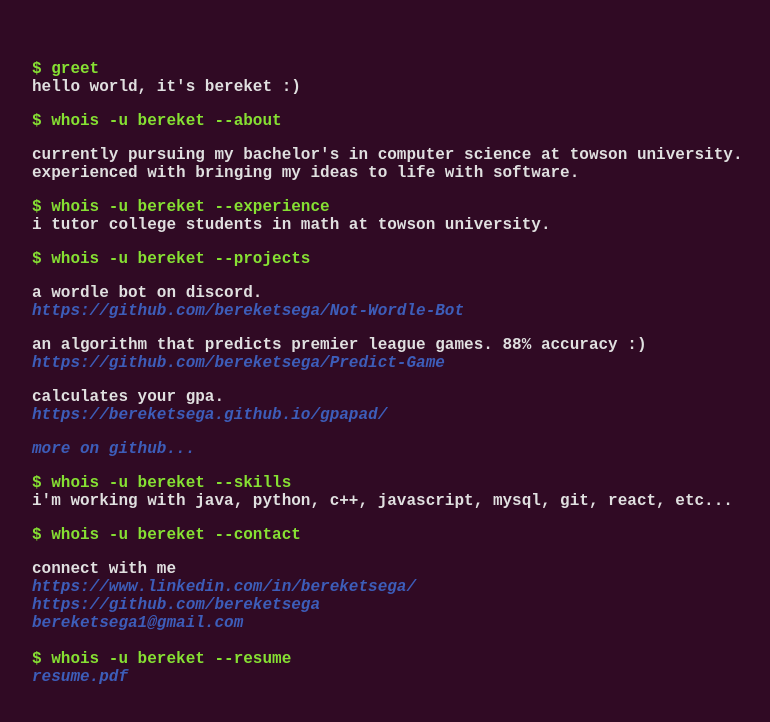
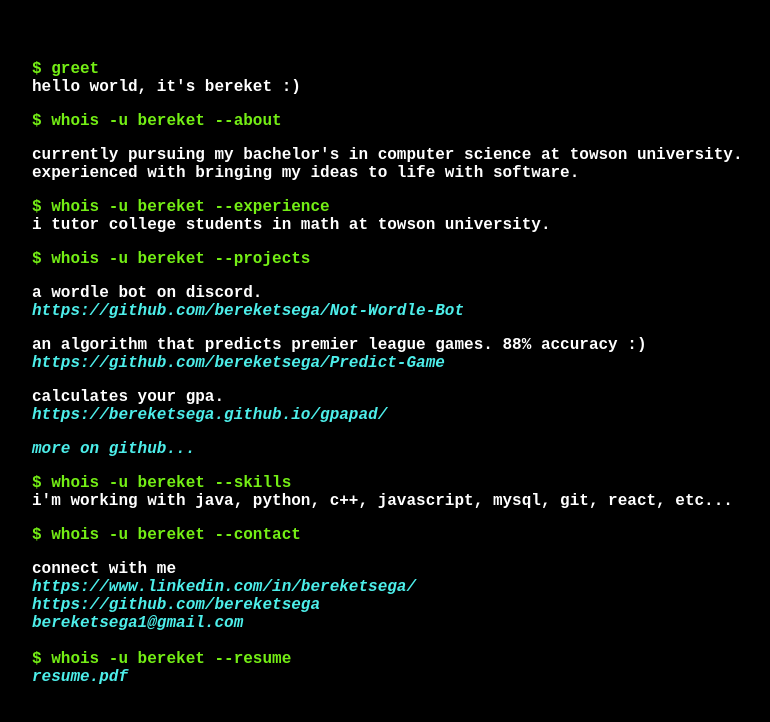
Before and after one commit to bereketsega/bereketsega.com, a React (Create React App) app: page / in a window 1280 px wide. Shown: the top 722 px of the page, without its empty margins (32-802 px from the left). Built offline with nearby package versions, Linux system fonts and the light colour scheme.

Commit message:
changed display

```diff
--- a/public/index.html
+++ b/public/index.html
@@ -12,7 +12,7 @@
   </head>
   <style>
     body {
-      background-color: #300a24;
+      background-color: #000000;
     }
   </style>
   <body>
--- a/src/index.css
+++ b/src/index.css
@@ -6,7 +6,7 @@ body {
   margin-left: 5%;
   -webkit-font-smoothing: antialiased;
   -moz-osx-font-smoothing: grayscale;
-  background-color: #300a24;
+  background-color: #000000;
   font-size: 16px;
   font-weight: bold;
 }
@@ -37,14 +37,26 @@ a {
   text-decoration: none;
 }
 i {
-  color: #3d5db9;
+  color: #4deeea;
 }
 i:hover {
-  color: #729fcf;
+  text-decoration: underline;
 }
 .cmd {
-  color: #86e033;
+  color: #74ee15;
 }
 .cout {
-  color: #e0e0e0;
+  color: #ffffff;
 }
+
+@keyframes slidInFromBottom {
+  0% {
+    opacity: 0;
+  }
+  100% {
+    opacity: 1;
+  }
+}
+body {
+  animation: 1s ease-out 0s 1 slidInFromBottom;
+}
```
